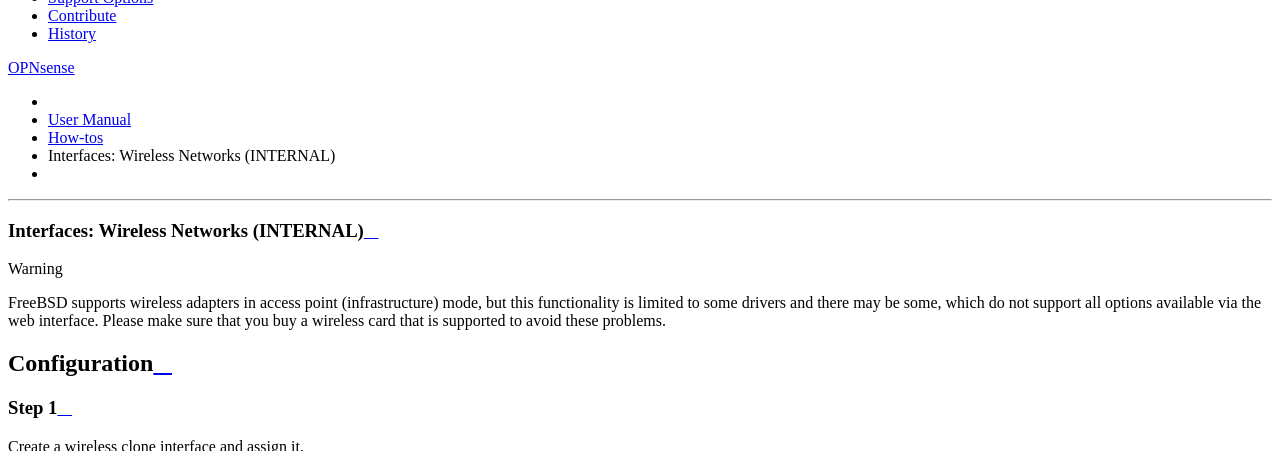
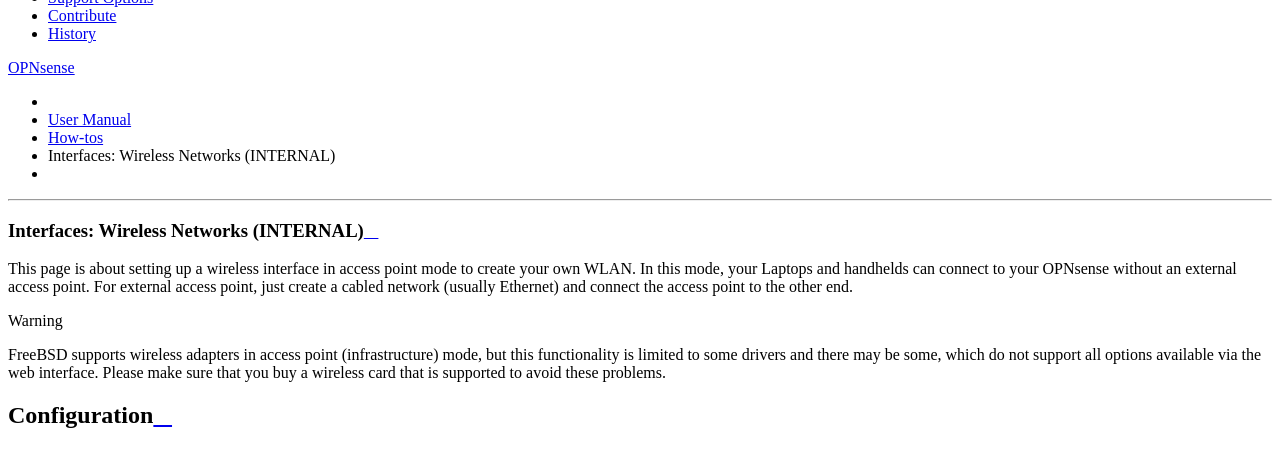
Before and after one commit to opnsense/docs, a Sphinx documentation site: the page built from source/manual/how-tos/interface_wireless_internal.rst, in a window 1280 px wide and 900 px high, scrolled down 2036 px, cut to the strip 0-451 px from the top of the window. Built offline with Sphinx 7.4.7 and the Read the Docs theme 2.0.0, drawn with Linux system fonts in a browser that asks for light colours; some of the changed text lies outside the part shown.

Commit message:
Update interface_wireless_internal.rst

```diff
--- a/source/manual/how-tos/interface_wireless_internal.rst
+++ b/source/manual/how-tos/interface_wireless_internal.rst
@@ -1,6 +1,12 @@
 ========================================
 Interfaces: Wireless Networks (INTERNAL)
 ========================================
+
+This page is about setting up a wireless interface in access point mode to
+create your own WLAN. In this mode, your Laptops and handhelds can connect
+to your OPNsense without an external access point.
+For external access point, just create a cabled network (usually Ethernet)
+and connect the access point to the other end.
 
 
 .. Warning::
```
Also changed, not shown: other parts of source/manual/how-tos/interface_wireless_internal.rst (+1 -1 lines).
